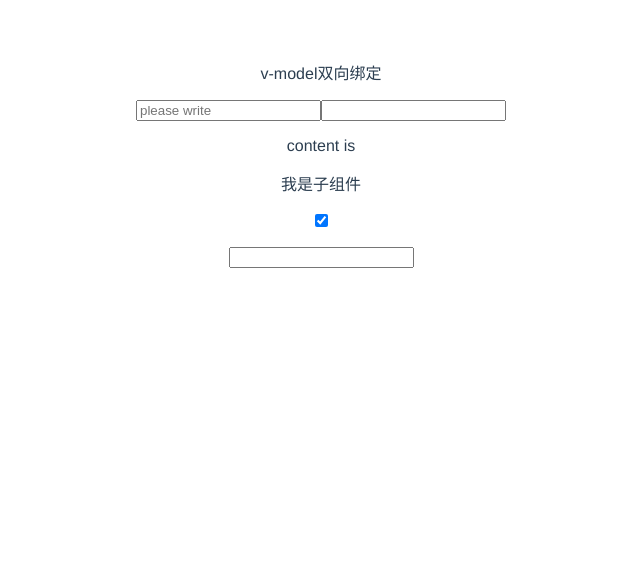
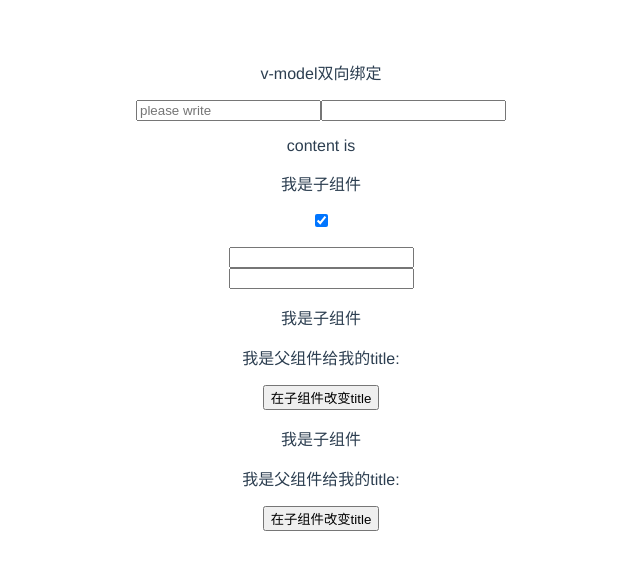
Before and after one commit to aiyaya211/vue-learning, a Vue app in the folder my-project/: page / in a window 1280 px wide. Shown: the top 570 px of the page, without its empty margins (319-959 px from the left). Built offline with nearby package versions, Linux system fonts and the light colour scheme.

Commit message:
自定义组件

```diff
--- a/my-project/src/components/tips.vue
+++ b/my-project/src/components/tips.vue
@@ -8,16 +8,23 @@
         <self-component :checked="true" />
         <p>{{ myword }}</p>
         <custom-input v-model="myword" />
+        <base-input v-on:focus="onFocus"/>
+        <update-child :title="mycontent" v-on:update:title="mycontent = $event"/>
+        <update-child :title.sync="mycontent" />
     </div>
 </template>
 <script>
 import selfComponent from '../mycomponents/selfComponent.vue';
 import customInput from '../mycomponents/customInput';
+import baseInput from '../mycomponents/baseInput';
+import UpdateChild from '../mycomponents/updateChild.vue';
 
 export default {
     components: {
         selfComponent,
         customInput,
+        baseInput,
+        UpdateChild
 
     },
     data() {
@@ -25,6 +32,11 @@ export default {
             mycontent: '',
             myword: '',
         }
+    },
+    methods: {
+        onFocus() {
+            console.log('onFocus')
+        }
     }
 }
 </script>
--- /dev/null
+++ b/my-project/src/mycomponents/baseInput.vue
@@ -0,0 +1,36 @@
+<template>
+    <div>
+        <label>
+            <input v-bind:value="myvalue" v-on="inputListeners" />
+        </label>
+    </div>
+</template>
+<script>
+export default {
+   data() {
+       return {
+           myvalue: ''
+       }
+   },
+   computed: {
+    inputListeners: function () {
+     console.log('inputListeners')
+      let vm = this
+      // `Object.assign` 将所有的对象合并为一个新对象
+      return Object.assign({},
+        // 我们从父级添加所有的监听器
+        this.$listeners,
+        // 然后我们添加自定义监听器，
+        // 或覆写一些监听器的行为
+        {
+          // 这里确保组件配合 `v-model` 的工作
+          input: function (event) {
+            console.log(999)
+            vm.$emit('input', event.target.value)
+          }
+        }
+      )
+    }
+   }
+}
+</script>
--- /dev/null
+++ b/my-project/src/mycomponents/updateChild.vue
@@ -0,0 +1,18 @@
+<template>
+    <div>
+        <p>我是子组件</p>
+        <p>我是父组件给我的title: {{ title }}</p>
+        <button @click="changeTitle">在子组件改变title</button>
+    </div>
+</template>
+<script>
+export default {
+    props: ['title'],
+    methods: {
+        changeTitle() {
+            console.log('9999')
+            this.$emit('update:title', '我是子组件传过来的')
+        }
+    }
+}
+</script>
```
Also changed, not shown: 1 other file (tests, documents, lock files or other folders).
